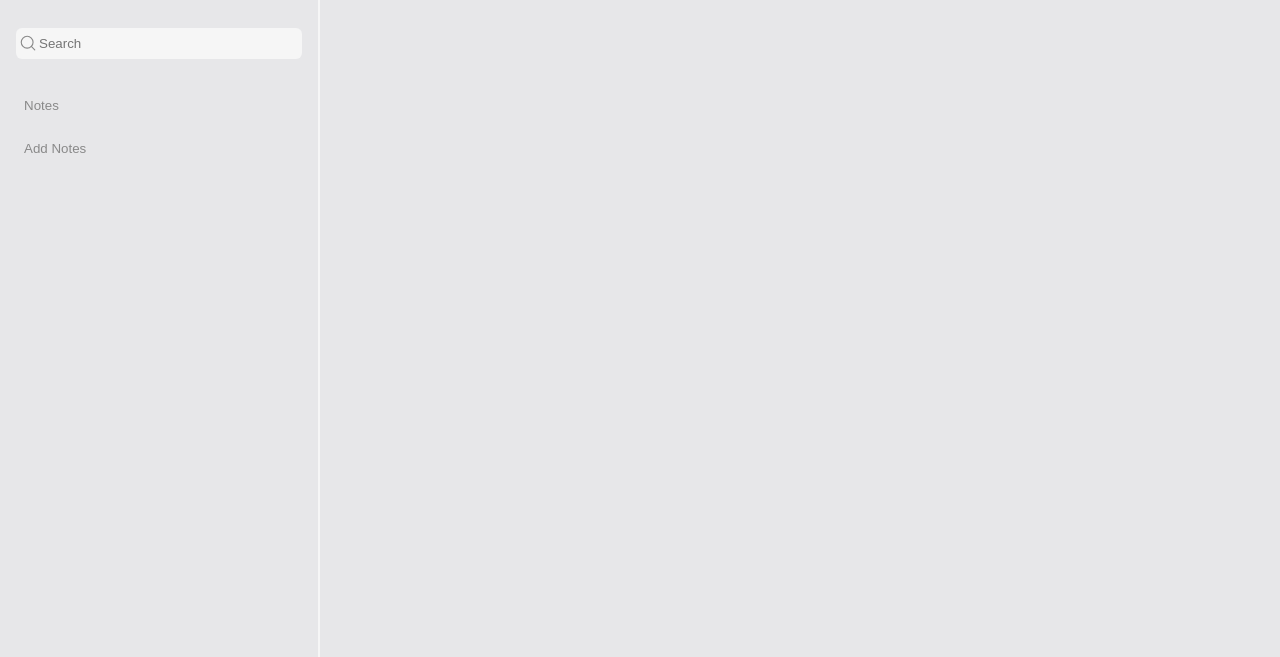
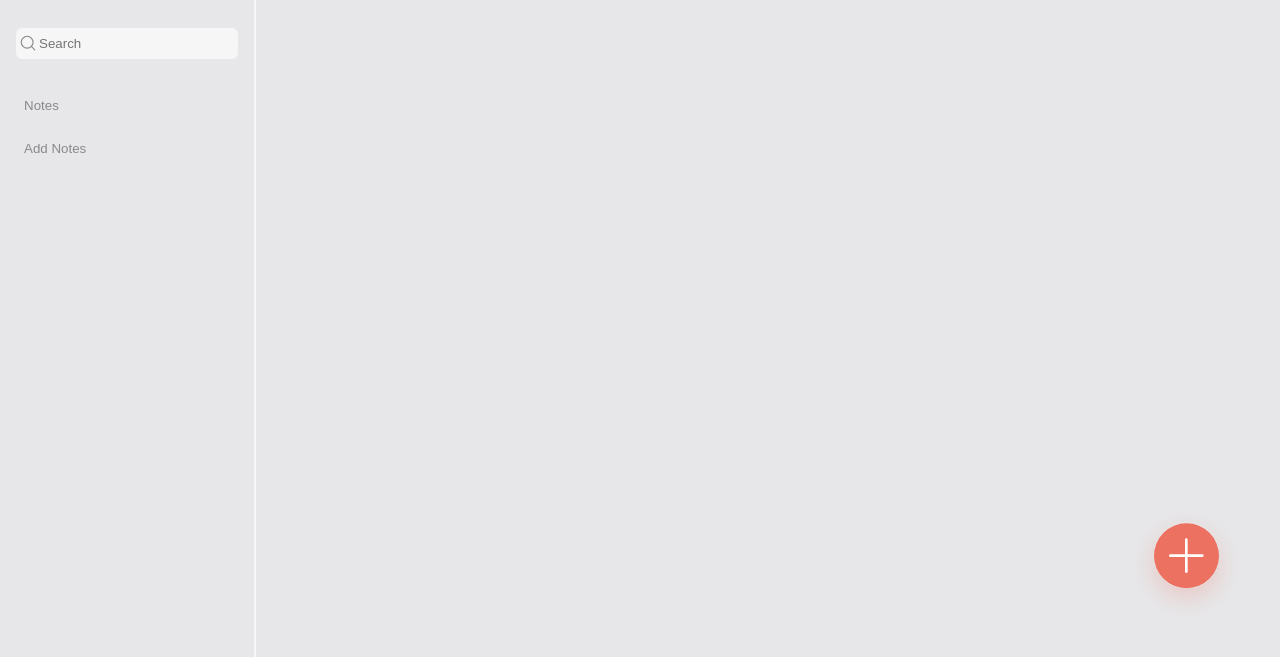
Before and after one commit to Yussif20/note-app_js, a website built with Vite: page index.html in a window 1280 px wide. Shown: the part 143-800 px from the top of the page. Built offline with nearby package versions, Linux system fonts and the light colour scheme.

Commit message:
add the plus button

```diff
--- a/index.html
+++ b/index.html
@@ -17,6 +17,9 @@
   </head>
   <body>
     <div class="app">
+      <button class="plus-btn">
+        <img src="assets/plus.svg" alt="plus Icon" />
+      </button>
       <aside class="notes-aside">
         <button class="theme-toggler"></button>
         <img class="logo" src="assets/Logo.svg" alt="app logo" />
--- a/index.js
+++ b/index.js
@@ -20,9 +20,9 @@ initTaskListeners();
 //TODO show the notes 'short version' at the notes bar with option to delete them once the notes button is clicked ✅
 
 
-//TODO if the user clicked a task show its info
+//TODO if the user clicked a task show its info ✅
 
-//TODO add the plus button
+//TODO add the plus button ✅
 
 //TODO make the website responsive
 
--- a/scripts/elements.js
+++ b/scripts/elements.js
@@ -2,6 +2,7 @@ export const App = document.querySelector(".app");
 export const themeToggler = document.querySelector(".theme-toggler")
 export const notesButton = document.querySelector(".notes-btn");
 export const addNoteButton = document.querySelector(".add-note-btn");
+export const plusButton = document.querySelector(".plus-btn")
 export const addNotePage = document.querySelector(".add-note");
 export const NotesPage = document.querySelector(".notes");
 export const titleInput = document.querySelector(".title-input");
--- a/scripts/eventListeners.js
+++ b/scripts/eventListeners.js
@@ -1,10 +1,11 @@
-import {  themeToggler,notesButton,addNoteButton, addNote, addPinnedNote, deleteButton, notes} from "./elements";
+import {  themeToggler,notesButton,addNoteButton, addNote, addPinnedNote, deleteButton, notes, plusButton} from "./elements";
 import {  addNotesHandler, chooseNote, deleteNote, showAddNotesPage, showNotesPage, themeTogglerHandler } from "./utils";
 
 
 export const initListeners = () => {
     themeToggler.addEventListener("click", themeTogglerHandler);
     addNoteButton.addEventListener("click",showAddNotesPage);
+    plusButton.addEventListener("click",showAddNotesPage);
     notesButton.addEventListener("click",showNotesPage);
     addNote.addEventListener("click",(e)=>{
         addNotesHandler(e,false);
--- a/styles.scss
+++ b/styles.scss
@@ -56,7 +56,12 @@ button {
   width: 100%;
   background-color: var(--color-bg-primary);
   display: grid;
-  grid-template-columns: 1fr 3fr;
+  grid-template-columns: 1fr 4fr;
+  .plus-btn {
+    position: absolute;
+    bottom: 3rem;
+    right: 3rem;
+  }
 }
 .notes-aside {
   padding: 3.4rem 1.6rem;
@@ -169,6 +174,8 @@ button {
       }
     }
     .note {
+      margin: 0 auto;
+      width: 95%;
       cursor: pointer;
       padding: 0.3rem 0.6rem;
       border-radius: 0.8rem;
```
Also changed, not shown: assets/icon-check.svg (deleted), assets/icon-cross.svg (deleted), assets/plus.svg (added).
